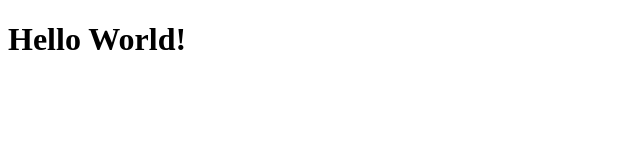
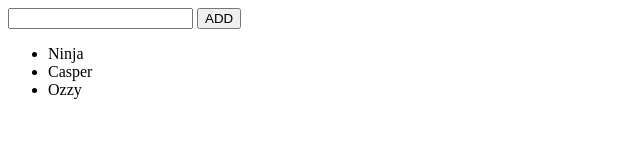
Before and after one commit to Anne-Lie-Back/firstVue, a plain HTML site: page index.html in a window 1280 px wide. Shown: the whole page, without its empty margins (0-640 px from the left). Drawn offline with nearby package versions, Linux system fonts and the light colour scheme.

Commit message:
Doggo-adder done

```diff
--- a/index.html
+++ b/index.html
@@ -5,22 +5,18 @@
     <meta name="viewport" content="width=device-width, initial-scale=1.0">
     <title>Vue</title>
     <script src="https://cdn.jsdelivr.net/npm/vue/dist/vue.js"></script>
-
+    <script defer src="./src/script.js"></script>
 </head>
 <body>
     <div id="app">
-        <h1>{{ title }}</h1>
+        <input v-model = "newDog" v-on:keyup.enter="addDoggo">
+        <button v-on:click = "addDoggo">
+            ADD
+        </button>
+        <ul>
+            <li v-for = "dog in dogs ">{{ dog.name}}</li>
+        </ul>
     </div>
-
-
-    <script>
-        new Vue({
-            el: '#app',
-            data:{
-                title: 'Hello World!'
-            }
-        });
-    </script>
 
 </body>
 </html>
--- /dev/null
+++ b/src/script.js
@@ -0,0 +1,20 @@
+
+new Vue({
+    el: '#app',
+    data:{
+        dogs:[
+            {name: 'Ninja'},
+            {name:'Casper'},
+            {name: 'Ozzy'}
+        ],
+
+        newDog:''
+    },
+
+    methods:{
+        addDoggo: function(){
+            this.dogs.push({name: this.newDog})
+            this.newDog = ''
+        }
+    }
+});
```
